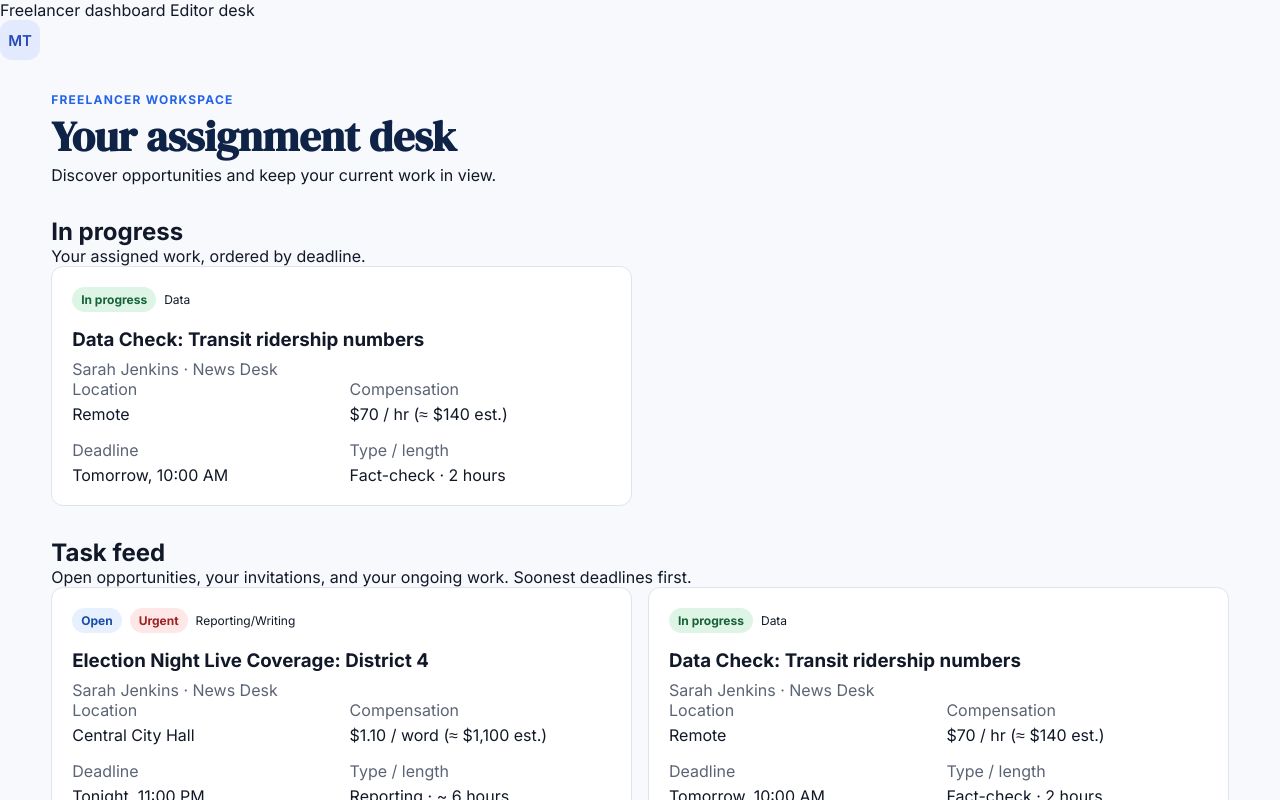
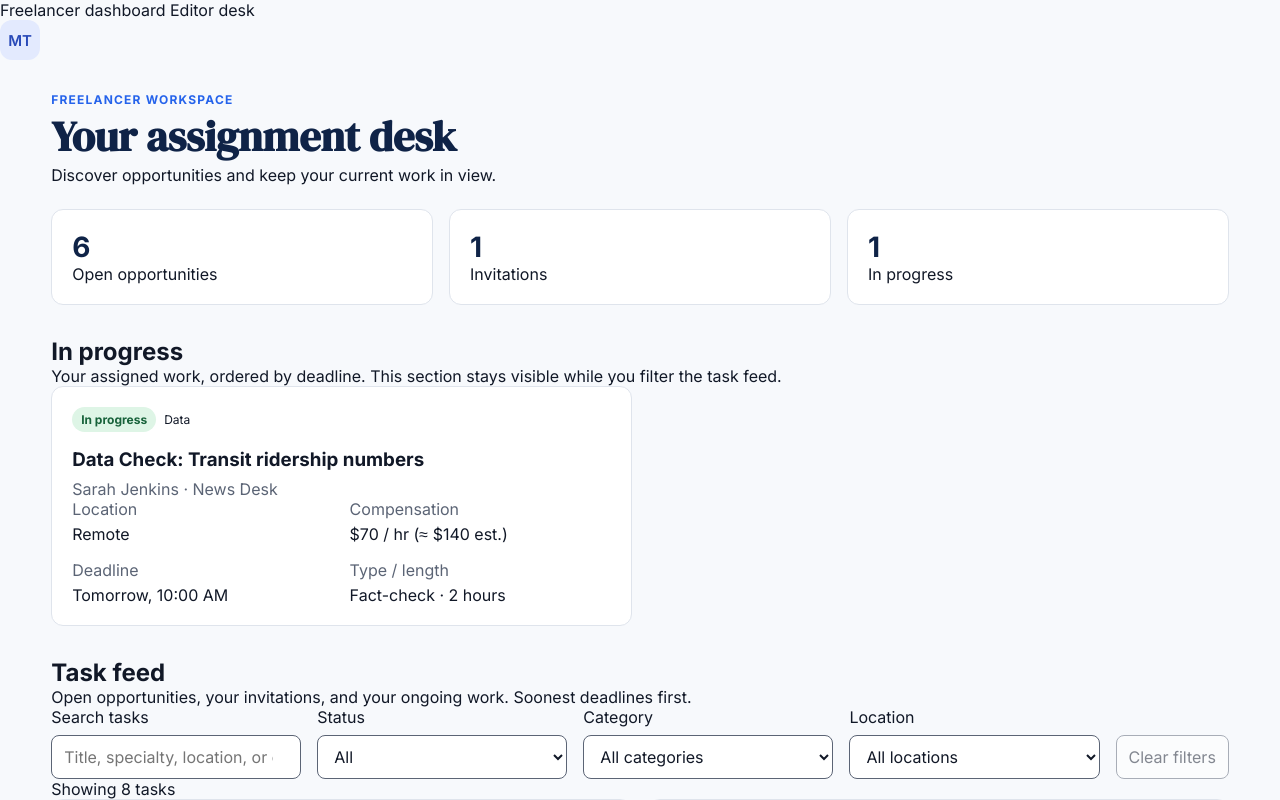
Before and after one commit to BU-Spark/se-iij-freelance-marketplace, a Next.js app: page /dashboard/freelancer in a window 1280 px wide. Shown: the top 800 px of the page. Built offline with nearby package versions, Linux system fonts and the light colour scheme.

Commit message:
feat: add dashboard task search and filters

```diff
--- a/app/dashboard/freelancer/FreelancerDashboard.tsx
+++ b/app/dashboard/freelancer/FreelancerDashboard.tsx
@@ -1,34 +1,93 @@
+'use client';
+import { useState } from 'react';
 import type { DeskAssignment } from '../../types/dashboard.types';
-import { TaskCard, ActiveAssignments } from './components';
+import { taskStatus, type FeedFilter } from './freelancer.utils';
+import { TaskCard, TaskSummary, ActiveAssignments, TaskFilters } from './components';
 import styles from './freelancer.module.css';
+
 export type FreelancerDashboardProps = { assignments: DeskAssignment[]; freelancerId: string };
+
 export default function FreelancerDashboard({ assignments, freelancerId }: FreelancerDashboardProps) {
-  const relevant = assignments
-    .filter(
+  const [query, setQuery] = useState('');
+  const [filter, setFilter] = useState<FeedFilter>('all');
+  const [category, setCategory] = useState('');
+  const [location, setLocation] = useState('');
+  // An invitation or assignment for another freelancer must not become a personal task.
+  const relevant = assignments.filter(
     (task) =>
       task.status === 'open' ||
       (task.status === 'invited' && task.invitedIds?.includes(freelancerId)) ||
       (task.status === 'assigned' && task.assignedToId === freelancerId)
+  );
+  const categories = [...new Set(relevant.map((task) => task.category))].sort();
+  const locations = [...new Set(relevant.map((task) => task.location))].sort();
+  const active = relevant
+    .filter((task) => task.status === 'assigned' && task.assignedToId === freelancerId)
+    .sort((a, b) => a.deadline.getTime() - b.deadline.getTime());
+  const normalizedQuery = query.trim().toLowerCase();
+  const matching = relevant
+    .filter(
+      (task) =>
+        (filter === 'all' || taskStatus(task, freelancerId) === filter) &&
+        (!category || task.category === category) &&
+        (!location || task.location === location) &&
+        [task.title, task.category, task.type, task.location, task.contact.name, task.contact.desk].some((value) =>
+          value.toLowerCase().includes(normalizedQuery)
+        )
     )
     .sort((a, b) => a.deadline.getTime() - b.deadline.getTime());
-  const active = relevant.filter((task) => task.status === 'assigned' && task.assignedToId === freelancerId);
+  const showStatus = (status: FeedFilter) => {
+    setFilter(status);
+    setQuery('');
+    setCategory('');
+    setLocation('');
+  };
+
   return (
     <>
+      <TaskSummary
+        openCount={relevant.filter((task) => taskStatus(task, freelancerId) === 'open').length}
+        invitedCount={relevant.filter((task) => taskStatus(task, freelancerId) === 'invited').length}
+        activeCount={active.length}
+        onSelect={showStatus}
+      />
       <ActiveAssignments active={active} freelancerId={freelancerId} />
       <section id="task-feed" tabIndex={-1} aria-labelledby="feed-heading" className={styles.section}>
         <h2 id="feed-heading">Task feed</h2>
         <p>Open opportunities, your invitations, and your ongoing work. Soonest deadlines first.</p>
-        {relevant.length ? (
+        <TaskFilters
+          query={query}
+          filter={filter}
+          category={category}
+          location={location}
+          categories={categories}
+          locations={locations}
+          onQueryChange={(value) => {
+            setQuery(value);
+          }}
+          onFilterChange={(value) => {
+            setFilter(value);
+          }}
+          onCategoryChange={(value) => {
+            setCategory(value);
+          }}
+          onLocationChange={(value) => {
+            setLocation(value);
+          }}
+          onClear={() => showStatus('all')}
+        />
+        <p role="status">
+          {matching.length
+            ? `Showing ${matching.length} tasks`
+            : 'No matching tasks. Try changing or clearing your filters.'}
+        </p>
         <ul className={styles.grid}>
-            {relevant.map((task) => (
+          {matching.map((task) => (
             <li key={task.id}>
               <TaskCard task={task} freelancerId={freelancerId} />
             </li>
           ))}
         </ul>
-        ) : (
-          <p>No tasks available.</p>
-        )}
       </section>
     </>
   );
--- a/app/dashboard/freelancer/components/ActiveAssignments.tsx
+++ b/app/dashboard/freelancer/components/ActiveAssignments.tsx
@@ -6,7 +6,7 @@ export function ActiveAssignments({ active, freelancerId }: ActiveAssignmentsPro
   return (
     <section id="active-assignments" aria-labelledby="active-heading" className={styles.section}>
       <h2 id="active-heading">In progress</h2>
-      <p>Your assigned work, ordered by deadline.</p>
+      <p>Your assigned work, ordered by deadline. This section stays visible while you filter the task feed.</p>
       {active.length ? (
         <ul className={styles.grid}>
           {active.map((task) => (
--- /dev/null
+++ b/app/dashboard/freelancer/components/TaskFilters.tsx
@@ -0,0 +1,94 @@
+import { FILTERS, type FeedFilter } from '../freelancer.utils';
+import styles from '../freelancer.module.css';
+export type TaskFiltersProps = {
+  query: string;
+  filter: FeedFilter;
+  category: string;
+  location: string;
+  categories: string[];
+  locations: string[];
+  onQueryChange: (value: string) => void;
+  onFilterChange: (value: FeedFilter) => void;
+  onCategoryChange: (value: string) => void;
+  onLocationChange: (value: string) => void;
+  onClear: () => void;
+};
+export function TaskFilters({
+  query,
+  filter,
+  category,
+  location,
+  categories,
+  locations,
+  onQueryChange,
+  onFilterChange,
+  onCategoryChange,
+  onLocationChange,
+  onClear,
+}: TaskFiltersProps) {
+  return (
+    <div className={styles.controls}>
+      <label>
+        Search tasks
+        <input
+          type="search"
+          value={query}
+          placeholder="Title, specialty, location, or editor"
+          onChange={(event) => {
+            onQueryChange(event.target.value);
+          }}
+        />
+      </label>
+      <label>
+        Status
+        <select
+          value={filter}
+          onChange={(event) => {
+            onFilterChange(event.target.value as FeedFilter);
+          }}
+        >
+          {FILTERS.map((item) => (
+            <option key={item.value} value={item.value}>
+              {item.label}
+            </option>
+          ))}
+        </select>
+      </label>
+      <label>
+        Category
+        <select
+          value={category}
+          onChange={(event) => {
+            onCategoryChange(event.target.value);
+          }}
+        >
+          <option value="">All categories</option>
+          {categories.map((value) => (
+            <option key={value} value={value}>
+              {value}
+            </option>
+          ))}
+        </select>
+      </label>
+      <label>
+        Location
+        <select
+          value={location}
+          onChange={(event) => {
+            onLocationChange(event.target.value);
+          }}
+        >
+          <option value="">All locations</option>
+          {locations.map((value) => (
+            <option key={value} value={value}>
+              {value}
+            </option>
+          ))}
+        </select>
+      </label>
+      <button type="button" disabled={!query && filter === 'all' && !category && !location} onClick={onClear}>
+        Clear filters
+      </button>
+    </div>
+  );
+}
--- /dev/null
+++ b/app/dashboard/freelancer/components/TaskSummary.tsx
@@ -0,0 +1,29 @@
+import type { FeedFilter } from '../freelancer.utils';
+import styles from '../freelancer.module.css';
+export type TaskSummaryProps = {
+  openCount: number;
+  invitedCount: number;
+  activeCount: number;
+  onSelect: (status: FeedFilter) => void;
+};
+export function TaskSummary({ openCount, invitedCount, activeCount, onSelect }: TaskSummaryProps) {
+  return (
+    <ul className={styles.summary} aria-label="Task summary">
+      <li>
+        <a href="#task-feed" onClick={() => onSelect('open')}>
+          <strong>{openCount}</strong> Open opportunities
+        </a>
+      </li>
+      <li>
+        <a href="#task-feed" onClick={() => onSelect('invited')}>
+          <strong>{invitedCount}</strong> Invitations
+        </a>
+      </li>
+      <li>
+        <a href="#task-feed" onClick={() => onSelect('in-progress')}>
+          <strong>{activeCount}</strong> In progress
+        </a>
+      </li>
+    </ul>
+  );
+}
--- a/app/dashboard/freelancer/components/index.ts
+++ b/app/dashboard/freelancer/components/index.ts
@@ -2,3 +2,7 @@ export { TaskCard } from './TaskCard';
 export type { TaskCardProps } from './TaskCard';
 export { ActiveAssignments } from './ActiveAssignments';
 export type { ActiveAssignmentsProps } from './ActiveAssignments';
+export { TaskSummary } from './TaskSummary';
+export type { TaskSummaryProps } from './TaskSummary';
+export { TaskFilters } from './TaskFilters';
+export type { TaskFiltersProps } from './TaskFilters';
```
Also changed, not shown: app/dashboard/assignments/page.tsx (+3 -98 lines), 2 other files (tests, documents, lock files or other folders). Lines whose indentation alone changed are shown as unchanged.
